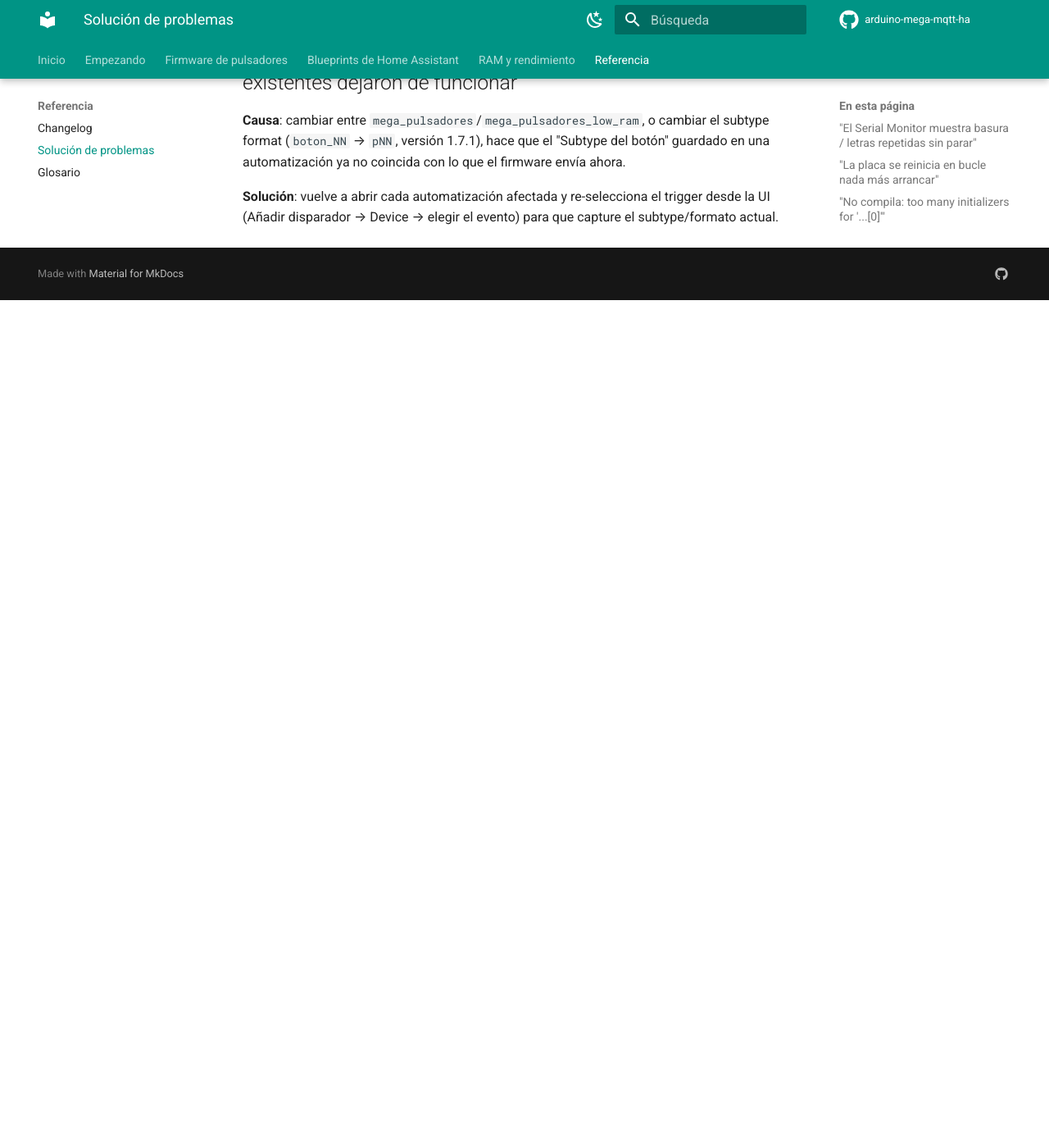
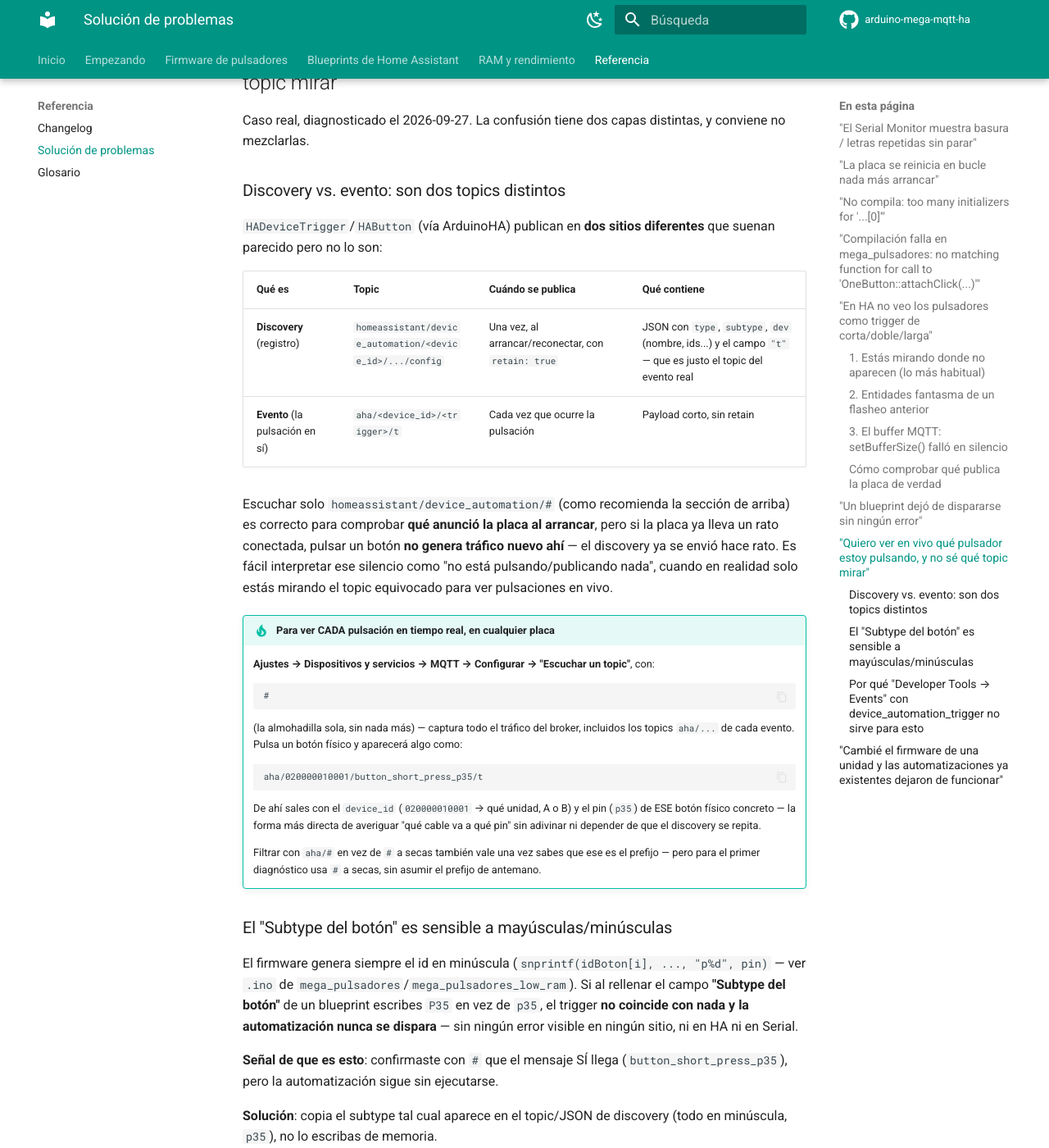
Before and after one commit to GerardUmbert/arduino-mega-mqtt-ha, an MkDocs documentation site: the page built from docs/docs/reference/troubleshooting.md, in a window 1280 px wide and 1400 px high, scrolled down 4847 px. Shown: the whole window at 82% size. Built offline with MkDocs 1.6.1 and Material for MkDocs 9.7.7, drawn with Linux system fonts in a browser that asks for light colours; comment, search, counter and statistics services are not loaded; before the commit the page ends 5213 px from its top, so only the background shows below that; some of the changed text lies outside the part shown.

Commit message:
Anade blueprint pulsador_generico y documenta discovery vs evento MQTT
Nuevo blueprint que expone las 7 pulsaciones posibles de un pulsador
como acciones libres, para identificar pines o cubrir casos que no
encajan en luz_pulsador/persiana_pulsador_completo.

Documenta en troubleshooting.md la confusion real entre el topic de
discovery (homeassistant/device_automation/#, solo al arrancar) y el
topic del evento en si (aha/<device_id>/.../t, en cada pulsacion), el
subtype sensible a mayusculas, y por que el evento interno
device_automation_trigger de HA no sirve para depurar esto.

````diff
--- a/docs/docs/reference/troubleshooting.md
+++ b/docs/docs/reference/troubleshooting.md
@@ -207,6 +207,85 @@ específicos son:
 Revisa la tabla de compatibilidad completa en la
 [guía de decisión](../firmware/decision.md).
 
+## "Quiero ver en vivo qué pulsador estoy pulsando, y no sé qué topic mirar"
+
+Caso real, diagnosticado el 2026-09-27. La confusión tiene dos capas
+distintas, y conviene no mezclarlas.
+
+### Discovery vs. evento: son dos topics distintos
+
+`HADeviceTrigger`/`HAButton` (vía ArduinoHA) publican en **dos sitios
+diferentes** que suenan parecido pero no lo son:
+
+| Qué es | Topic | Cuándo se publica | Qué contiene |
+|---|---|---|---|
+| **Discovery** (registro) | `homeassistant/device_automation/<device_id>/.../config` | Una vez, al arrancar/reconectar, con `retain: true` | JSON con `type`, `subtype`, `dev` (nombre, ids...) y el campo `"t"` — que es justo el topic del evento real |
+| **Evento** (la pulsación en sí) | `aha/<device_id>/<trigger>/t` | Cada vez que ocurre la pulsación | Payload corto, sin retain |
+
+Escuchar solo `homeassistant/device_automation/#` (como recomienda la
+sección de arriba) es correcto para comprobar **qué anunció la placa al
+arrancar**, pero si la placa ya lleva un rato conectada, pulsar un botón
+**no genera tráfico nuevo ahí** — el discovery ya se envió hace rato. Es
+fácil interpretar ese silencio como "no está pulsando/publicando nada",
+cuando en realidad solo estás mirando el topic equivocado para ver
+pulsaciones en vivo.
+
+!!! tip "Para ver CADA pulsación en tiempo real, en cualquier placa"
+    **Ajustes → Dispositivos y servicios → MQTT → Configurar →
+    "Escuchar un topic"**, con:
+
+    ```
+    #
+    ```
+
+    (la almohadilla sola, sin nada más) — captura todo el tráfico del
+    broker, incluidos los topics `aha/...` de cada evento. Pulsa un
+    botón físico y aparecerá algo como:
+
+    ```
+    aha/020000010001/button_short_press_p35/t
+    ```
+
+    De ahí sales con el `device_id` (`020000010001` → qué unidad, A o
+    B) y el pin (`p35`) de ESE botón físico concreto — la forma más
+    directa de averiguar "qué cable va a qué pin" sin adivinar ni
+    depender de que el discovery se repita.
+
+    Filtrar con `aha/#` en vez de `#` a secas también vale una vez
+    sabes que ese es el prefijo — pero para el primer diagnóstico usa
+    `#` a secas, sin asumir el prefijo de antemano.
+
+### El "Subtype del botón" es sensible a mayúsculas/minúsculas
+
+El firmware genera siempre el id en minúscula
+(`snprintf(idBoton[i], ..., "p%d", pin)` — ver `.ino` de
+`mega_pulsadores`/`mega_pulsadores_low_ram`). Si al rellenar el campo
+**"Subtype del botón"** de un blueprint escribes `P35` en vez de `p35`,
+el trigger **no coincide con nada y la automatización nunca se
+dispara** — sin ningún error visible en ningún sitio, ni en HA ni en
+Serial.
+
+**Señal de que es esto**: confirmaste con `#` que el mensaje SÍ llega
+(`button_short_press_p35`), pero la automatización sigue sin
+ejecutarse.
+
+**Solución**: copia el subtype tal cual aparece en el topic/JSON de
+discovery (todo en minúscula, `p35`), no lo escribas de memoria.
+
+### Por qué "Developer Tools → Events" con `device_automation_trigger` no sirve para esto
+
+Es tentador escuchar el evento interno de HA `device_automation_trigger`
+en **Ajustes → Herramientas de desarrollo → Eventos**, pensando que ahí
+aparecerá cualquier pulsación de cualquier dispositivo. En la práctica,
+en una automatización disparada por `platform: device` con
+`domain: mqtt` (que es como están hechos todos los blueprints de este
+repo), **no se observó ningún evento ahí** al pulsar, ni siquiera con un
+pulsador cuya automatización sí se ejecutaba correctamente. HA parece
+resolver ese trigger internamente sin pasar por ese bus de eventos
+genérico. No uses esa pantalla para depurar pulsadores — usa el listener
+MQTT (`#`) de la sección de arriba, que sí es fiable porque mira el
+tráfico real del broker en vez de un evento interno de HA.
+
 ## "Cambié el firmware de una unidad y las automatizaciones ya existentes dejaron de funcionar"
 
 **Causa**: cambiar entre `mega_pulsadores`/`mega_pulsadores_low_ram`,
````
Also changed, not shown: home_assistant/blueprints/README.md, 1 other file.
